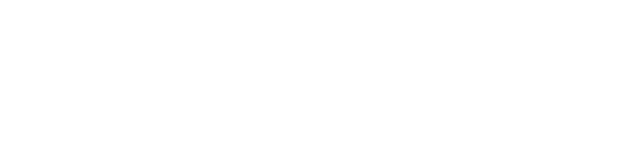
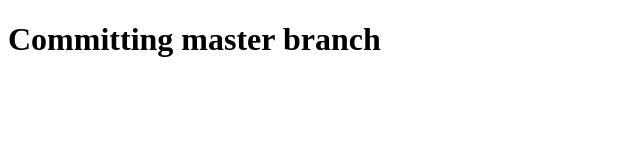
Before and after one commit to MuneebDevss/dummy, a plain HTML site: page newindex/index.html in a window 1280 px wide. Shown: the whole page, without its empty margins (0-640 px from the left). Drawn offline with Linux system fonts and the light colour scheme.

```diff
--- a/newindex/index.html
+++ b/newindex/index.html
@@ -6,6 +6,6 @@
     <title>Document</title>
 </head>
 <body>
-
+    <h1 > Committing master branch</h1>
 </body>
 </html>
```
